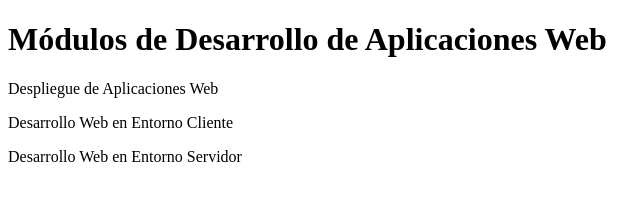
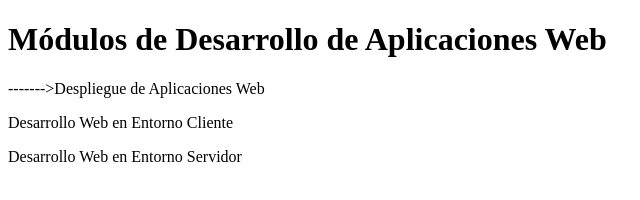
Before and after one commit to isabelparedes27/DawAct1_4, a plain HTML site: page index.html in a window 1280 px wide. Shown: the full height of the page, 0-640 px from the left. Drawn offline with Linux system fonts and the light colour scheme.

Commit message:
Modifica misma linea desde GitClient

```diff
--- a/index.html
+++ b/index.html
@@ -5,7 +5,7 @@
 </head>
 <body>
     <h1>Módulos de Desarrollo de Aplicaciones Web</h1>
-    <p>Despliegue de Aplicaciones Web</p>
+    <p>------->Despliegue de Aplicaciones Web</p>
 <p>Desarrollo Web en Entorno Cliente</p>
 <p>Desarrollo Web en Entorno Servidor </p>
 </body>
```
